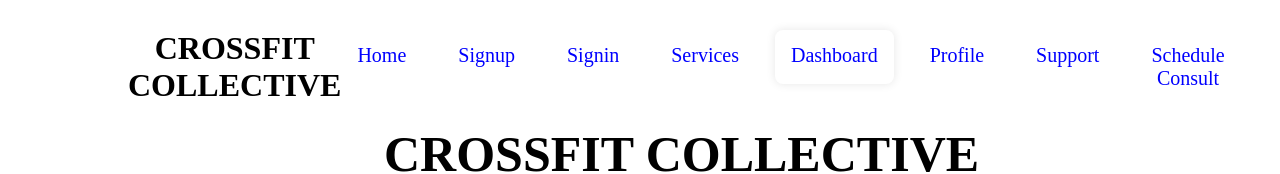
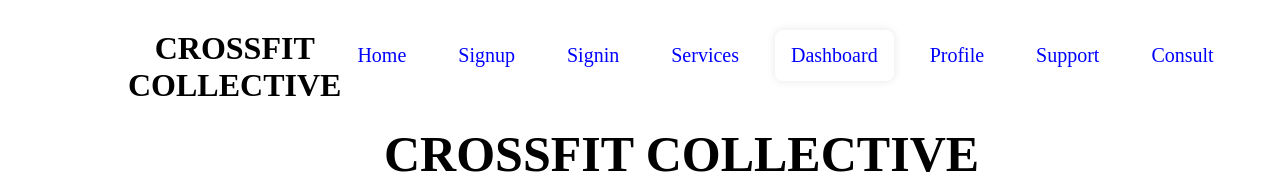
Before and after one commit to Eddahkarambu/Fitness-web-app, a React (Create React App) app: page /Consult in a window 1280 px wide. Shown: the top 174 px of the page. Built offline with nearby package versions, Linux system fonts and the light colour scheme.

Commit message:
add profile page to the router

```diff
--- a/src/Components/Navbar.js
+++ b/src/Components/Navbar.js
@@ -36,8 +36,8 @@ function Navbar() {
         </Link>
 
         <div>
-          <Link to="/Schedule Consult" className="Consult">
-            Schedule Consult
+          <Link to="/Consult" className="Consult">
+            Consult
           </Link>
         </div>
       </div>
```
